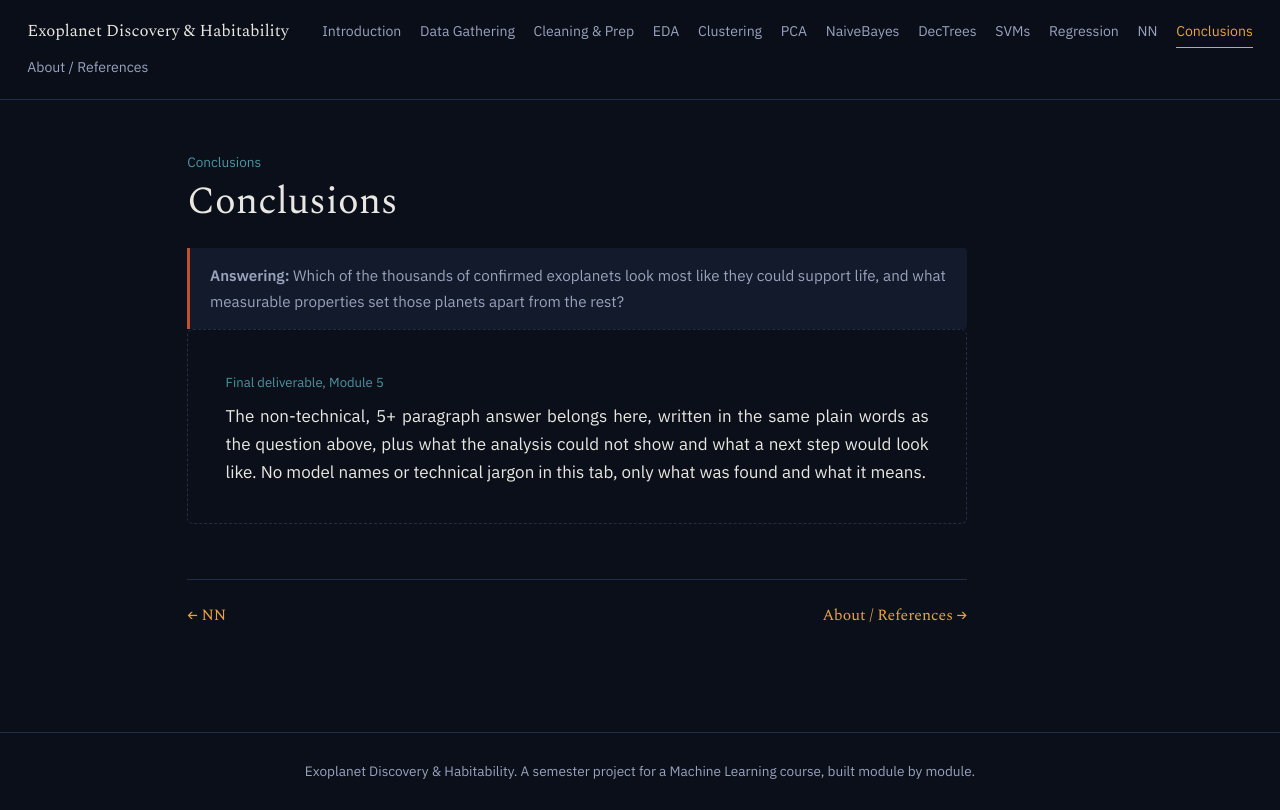
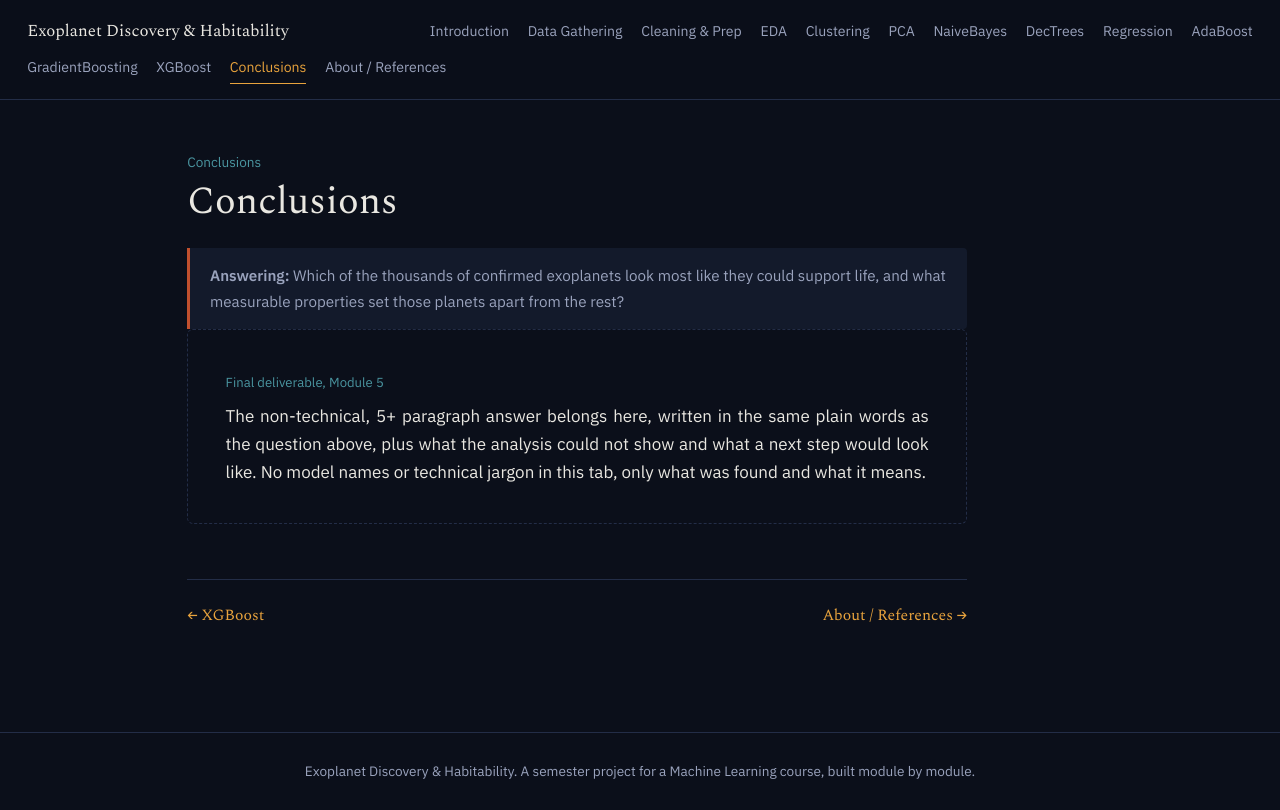
Before and after one commit to Aayushx9/CSCI-5612-ML-Exoplanet-Habitability, a plain HTML site: page conclusions.html in a window 1280 px wide. Drawn offline with nearby package versions, Linux system fonts and the light colour scheme.

Commit message:
Add files via upload

```diff
--- a/conclusions.html
+++ b/conclusions.html
@@ -9,7 +9,7 @@
 <link rel="stylesheet" href="style.css">
 </head>
 <body>
-<nav class="topnav"><span class="brand">Exoplanet Discovery &amp; Habitability</span><a href="index.html">Introduction</a><a href="data_gathering.html">Data Gathering</a><a href="cleaning_prep.html">Cleaning &amp; Prep</a><a href="eda.html">EDA</a><a href="clustering.html">Clustering</a><a href="pca.html">PCA</a><a href="naivebayes.html">NaiveBayes</a><a href="dectrees.html">DecTrees</a><a href="svms.html">SVMs</a><a href="regression.html">Regression</a><a href="nn.html">NN</a><a href="conclusions.html" class="active">Conclusions</a><a href="about_references.html">About / References</a></nav><main>
+<nav class="topnav"><span class="brand">Exoplanet Discovery &amp; Habitability</span><a href="index.html">Introduction</a><a href="data_gathering.html">Data Gathering</a><a href="cleaning_prep.html">Cleaning &amp; Prep</a><a href="eda.html">EDA</a><a href="clustering.html">Clustering</a><a href="pca.html">PCA</a><a href="naivebayes.html">NaiveBayes</a><a href="dectrees.html">DecTrees</a><a href="regression.html">Regression</a><a href="adaboost.html">AdaBoost</a><a href="gradientboosting.html">GradientBoosting</a><a href="xgboost.html">XGBoost</a><a href="conclusions.html" class="active">Conclusions</a><a href="about_references.html">About / References</a></nav><main>
   <p class="eyebrow">Conclusions</p>
   <h1>Conclusions</h1>
   <div class="callout">
@@ -19,7 +19,7 @@
     <span class="module-tag">Final deliverable, Module 5</span>
     <p style="margin:0">The non-technical, 5+ paragraph answer belongs here, written in the same plain words as the question above, plus what the analysis could not show and what a next step would look like. No model names or technical jargon in this tab, only what was found and what it means.</p>
   </div>
-<div class="pipeline-nav"><a class="prev" href="nn.html">&larr; NN</a><a class="next" href="about_references.html">About / References &rarr;</a></div></main>
+<div class="pipeline-nav"><a class="prev" href="xgboost.html">&larr; XGBoost</a><a class="next" href="about_references.html">About / References &rarr;</a></div></main>
 <footer>
   Exoplanet Discovery &amp; Habitability. A semester project for a Machine Learning course, built module by module.
 </footer>
```
